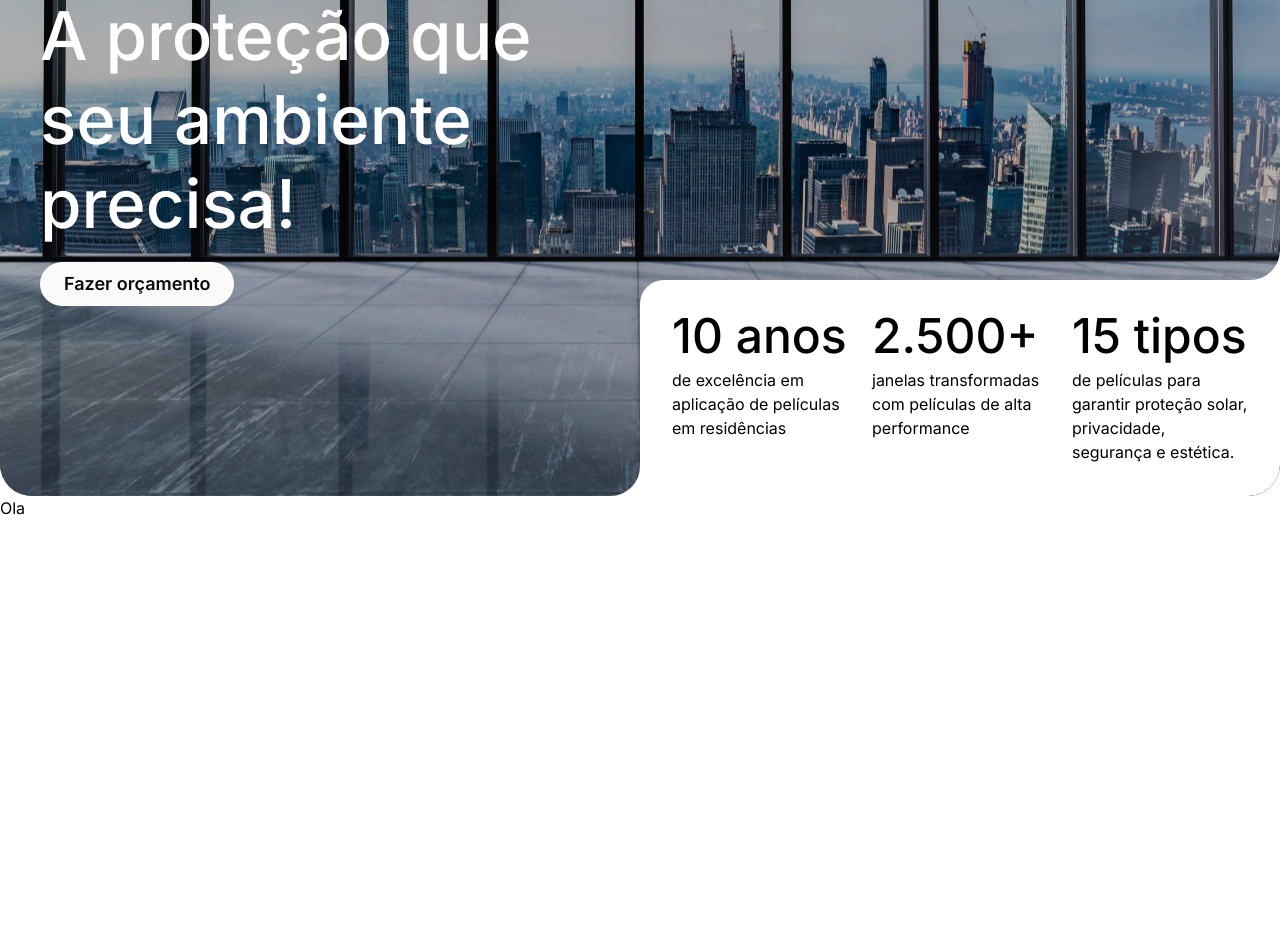
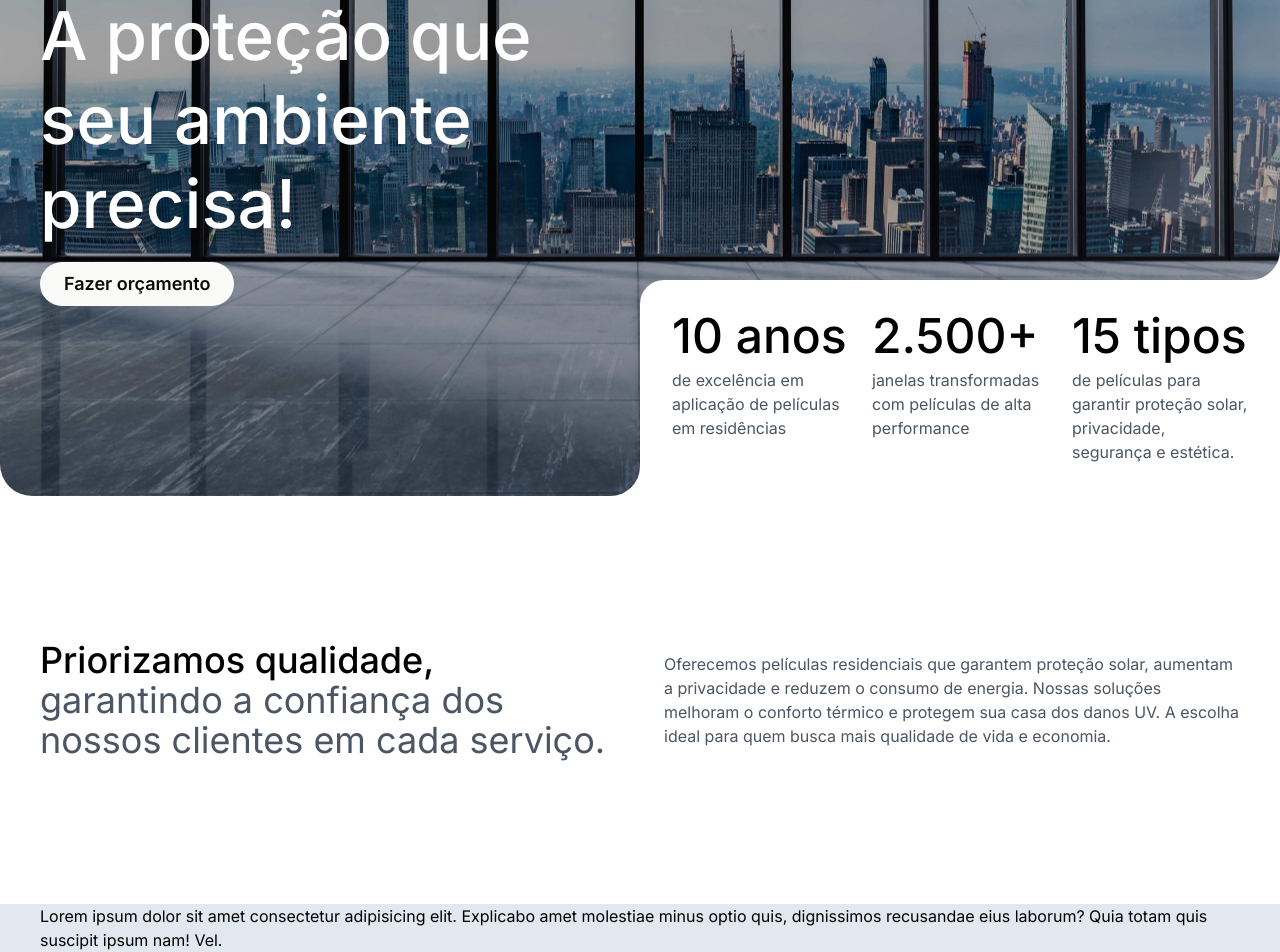
Before and after one commit to edumoreiira/aju-films, an Angular app: page / in a window 1280 px wide. Shown: the part 200-1152 px from the top of the page. Before the commit the page ends 1080 px from the top, so only its background shows below. Built offline with nearby package versions, Linux system fonts and the light colour scheme.

Commit message:
feat(home): add quality slogan text

```diff
--- /dev/null
+++ b/src/app/components/layout/cards-section/cards-section.component.html
@@ -0,0 +1 @@
+Lorem ipsum dolor sit amet consectetur adipisicing elit. Explicabo amet molestiae minus optio quis, dignissimos recusandae eius laborum? Quia totam quis suscipit ipsum nam! Vel.
--- a/src/app/pages/home/home.component.html
+++ b/src/app/pages/home/home.component.html
@@ -1,6 +1,6 @@
-<div class="img-container relative max-h-screen rounded-b-[2em] overflow-hidden bg-black">
+<div class="img-container relative max-h-screen rounded-b-[2em] overflow-hidden">
     <img src="/images/windows.jpg" alt="Janela de prédio com vista para a cidade"
-    class="absolute building max-h-full w-full object-cover opacity-80">
+    class="absolute building max-h-full w-full object-cover brightness-75 rounded-br-[3rem]">
 
     <main class="c-container z-10 h-full grid grid-cols-2 gap-6">
         <header class="relative text-white self-center">
@@ -12,20 +12,29 @@
         gap-6">
             <div class="flex-1">
                 <h2 class="font-medium text-5xl mb-2 text-nowrap">10 anos</h2>
-                <p>de excelência em aplicação de películas em residências</p>
+                <p class="text-gray-600">de excelência em aplicação de películas em residências</p>
             </div>
             <div class="flex-1">
                 <h2 class="font-medium text-5xl mb-2 text-nowrap">2.500+</h2>
-                <p>janelas transformadas com películas de alta performance</p>
+                <p class="text-gray-600">janelas transformadas com películas de alta performance</p>
             </div>
             <div class="flex-1">
                 <h2 class="font-medium text-5xl mb-2 text-nowrap">15 tipos</h2>
-                <p>de películas para garantir proteção solar, privacidade, segurança e estética.</p>
+                <p class="text-gray-600">de películas para garantir proteção solar, privacidade, segurança e estética.</p>
             </div>
         </div>
     </main>
 </div>
 
-<div class="main h-96">
-    <h1 class="">Ola</h1>
-</div>
+<section class="c-container py-36 flex gap-12 items-center text-gray-600">
+    <h3 class="text-4xl flex-1"><span class="text-black font-medium">Priorizamos qualidade,</span> garantindo a confiança dos nossos clientes em cada serviço.</h3>
+    <p class="flex-1">Oferecemos películas residenciais que garantem proteção solar, aumentam a privacidade e
+        reduzem o consumo de energia. Nossas soluções melhoram o conforto térmico e protegem sua casa
+         dos danos UV. A escolha ideal para quem busca mais qualidade de vida e economia.</p>
+</section>
+
+<section class="bg-slate-200">
+    <div class="c-container">
+        <app-cards-section/>
+    </div>
+</section>
--- a/src/app/pages/home/home.component.scss
+++ b/src/app/pages/home/home.component.scss
@@ -7,9 +7,6 @@
     height: 45rem;
 }
 
-.main {
-    z-index: 1000;
-}
 
 .title {
     font-size: 4.2rem;
--- a/src/app/pages/home/home.component.ts
+++ b/src/app/pages/home/home.component.ts
@@ -1,9 +1,10 @@
 import { Component } from '@angular/core';
+import { CardsSectionComponent } from "../../components/layout/cards-section/cards-section.component";
 
 @Component({
   selector: 'app-home',
   standalone: true,
-  imports: [],
+  imports: [CardsSectionComponent],
   templateUrl: './home.component.html',
   styleUrl: './home.component.scss'
 })
```
Also changed, not shown: src/app/components/layout/cards-section/cards-section.component.ts (added, +12 -0 lines), src/app/components/layout/cards-section/cards-section.component.scss (added), 1 other file (tests, documents, lock files or other folders).
